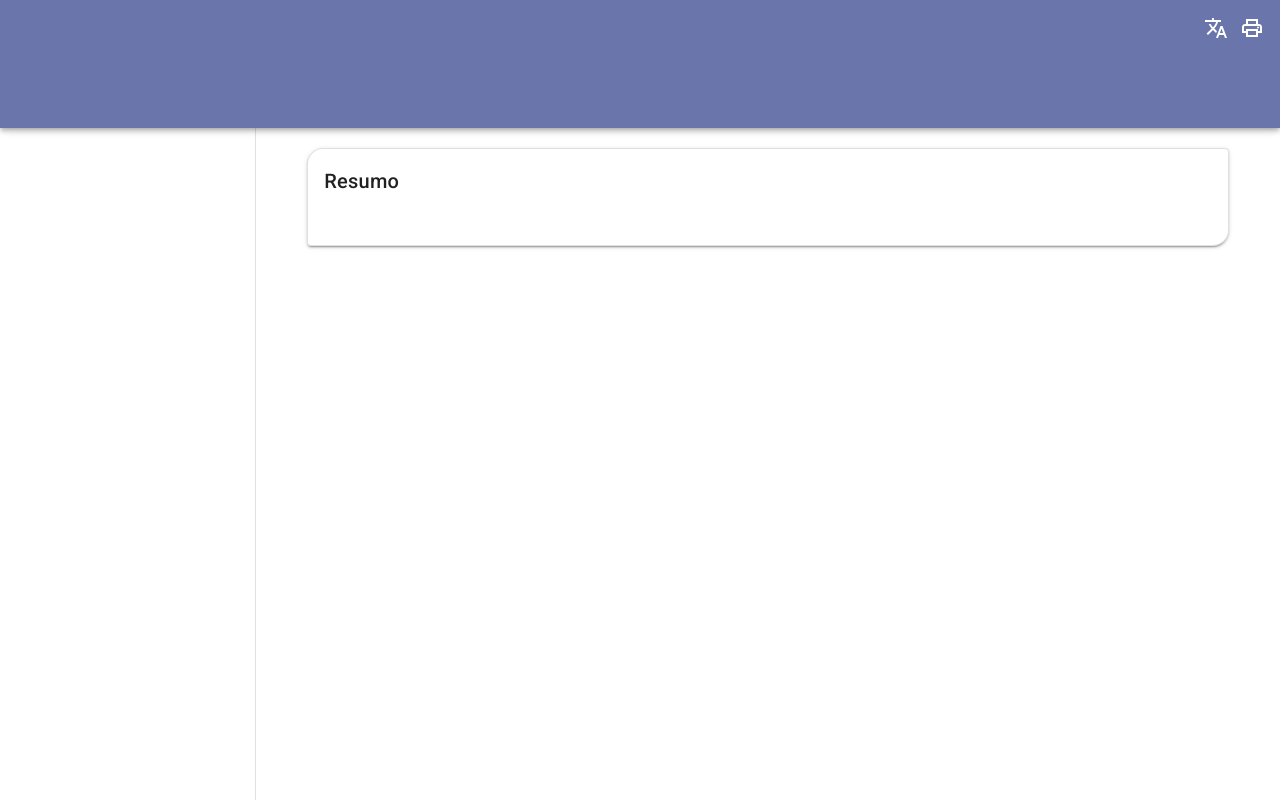
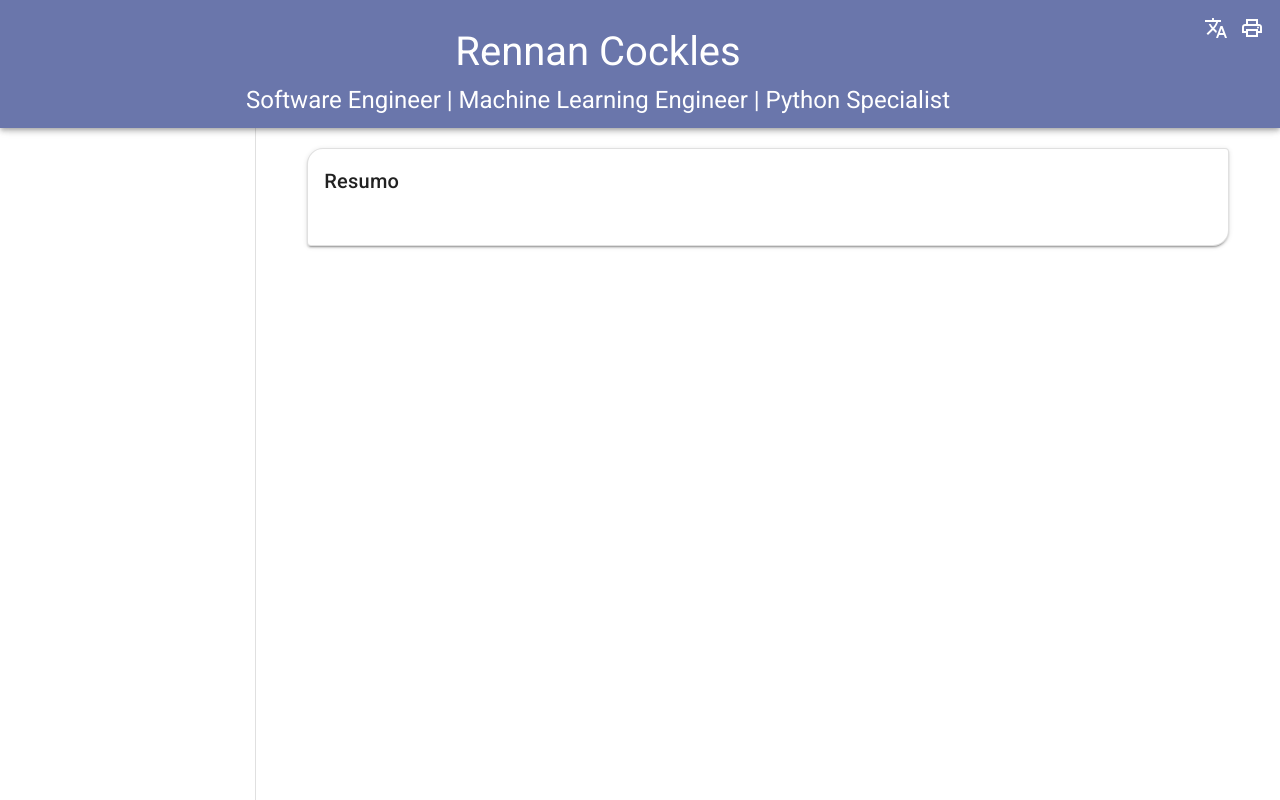
Before and after one commit to rennancockles/resume-template, a Vue app: page / in a window 1280 px wide. Built offline with nearby package versions, Linux system fonts and the light colour scheme.

Commit message:
Update Resume.vue

```diff
--- a/src/components/Resume.vue
+++ b/src/components/Resume.vue
@@ -14,9 +14,9 @@
       <v-spacer></v-spacer>
 
       <v-toolbar-title>
-        {{data.name}}
+        Rennan Cockles
         <div class="subheading">
-          {{data.title}}
+          Software Engineer | Machine Learning Engineer | Python Specialist
         </div>
       </v-toolbar-title>
 
```
